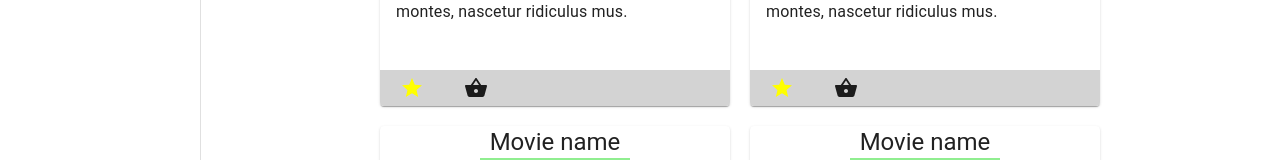
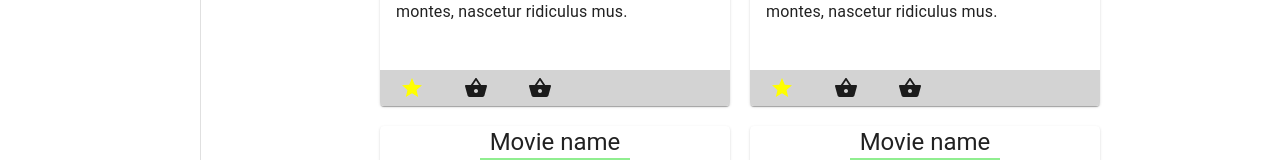
Before and after one commit to kate-vovk/movieFinder-react, a React app: page /movies in a window 1280 px wide. Shown: the part 476-636 px from the top of the page. Built offline with nearby package versions, Linux system fonts and the light colour scheme.

Commit message:
modify CustomButton

```diff
--- a/src/components/CustomButton.tsx
+++ b/src/components/CustomButton/CustomButton.tsx
@@ -7,19 +7,19 @@ interface Props {
   className: string;
   onClick: () => void;
   name: string;
-  buttonType: 'button';
+  buttonType: 'button' | 'submit' | 'reset';
 }
 
 export const CustomButton = (props: Props): ReactElement => {
   const { buttonType, className, onClick, name } = props;
-  const getIconByType = (type: string): JSX.Element | null => {
+  const getIconByType = (type: string): JSX.Element | string => {
     switch (type) {
       case 'favorite':
         return <StarIcon />;
       case 'cart':
         return <ShoppingBasketIcon />;
       default:
-        return null;
+        return type;
     }
   };
   return (
--- a/src/components/MovieFooter/MovieFooter.tsx
+++ b/src/components/MovieFooter/MovieFooter.tsx
@@ -1,5 +1,5 @@
 import { FunctionComponent } from 'react';
-import { CustomButton } from '@/components/CustomButton';
+import { CustomButton } from '@/components/CustomButton/CustomButton';
 import { useStyle } from './styles';
 
 export const MovieFooter: FunctionComponent = () => {
@@ -13,6 +13,7 @@ export const MovieFooter: FunctionComponent = () => {
         onClick={() => null}
       />
       <CustomButton name="cart" buttonType="button" className="" onClick={() => null} />
+      <CustomButton name="cart" buttonType="button" className="" onClick={() => null} />
     </div>
   );
 };
```
